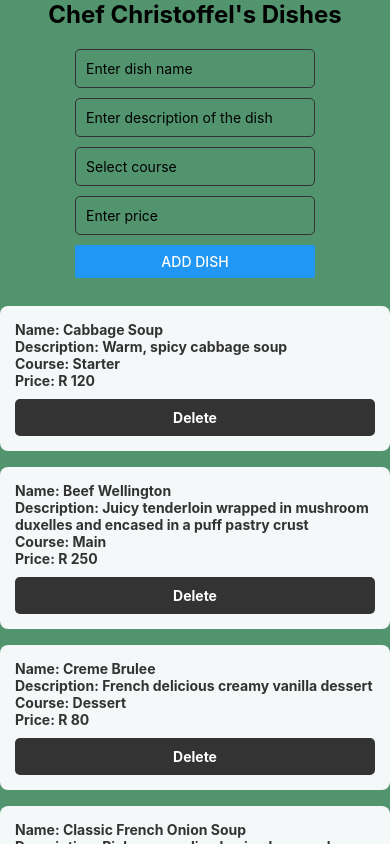
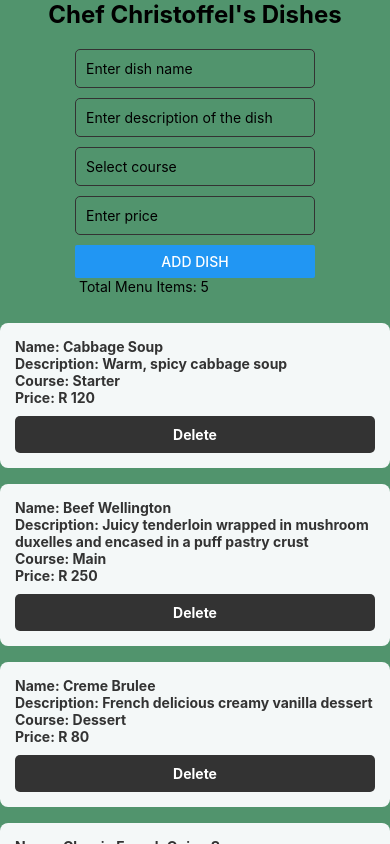
Before and after one commit to Gugulethu11/MASTPOEPART2, a React Native app: screen / in a window 390 px wide. Built offline with nearby package versions, Linux system fonts and the light colour scheme.

Commit message:
feat: display total menu items count in the UserItem component.

```diff
--- a/App.tsx
+++ b/App.tsx
@@ -1,9 +1,8 @@
 import React, { useState } from "react";
 import { StyleSheet, Text, View, FlatList, TextInput,  Button, TouchableOpacity, } from 'react-native';
 
+const UserItem = ({
 
-
-const UserItem = ({
   dishname,
   course,
   price,
@@ -92,6 +91,9 @@ export default function App() {
           keyboardType="numeric"
         />
         <Button title="Add Dish" onPress={addUser} />
+
+        <Text> Total Menu Items: {users.length} </Text>
+
       </View>
 
       {/* FlatList */}
@@ -161,14 +163,12 @@ const styles = StyleSheet.create({
     color: "#333",
     fontWeight: "bold",
   },
-
   deletebutton:{
     backgroundColor: "#333",
     padding: 10,
     borderRadius: 5,
     marginTop: 10,
     alignItems: "center"
-
   },
   btnText:{
     color: "white",
```
